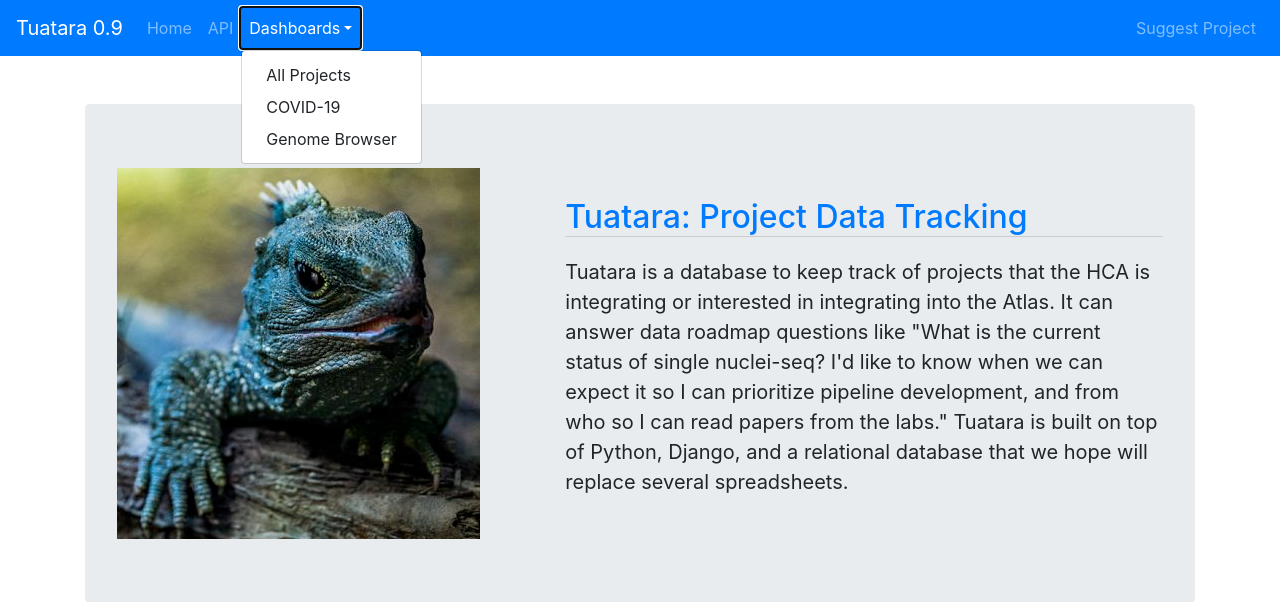
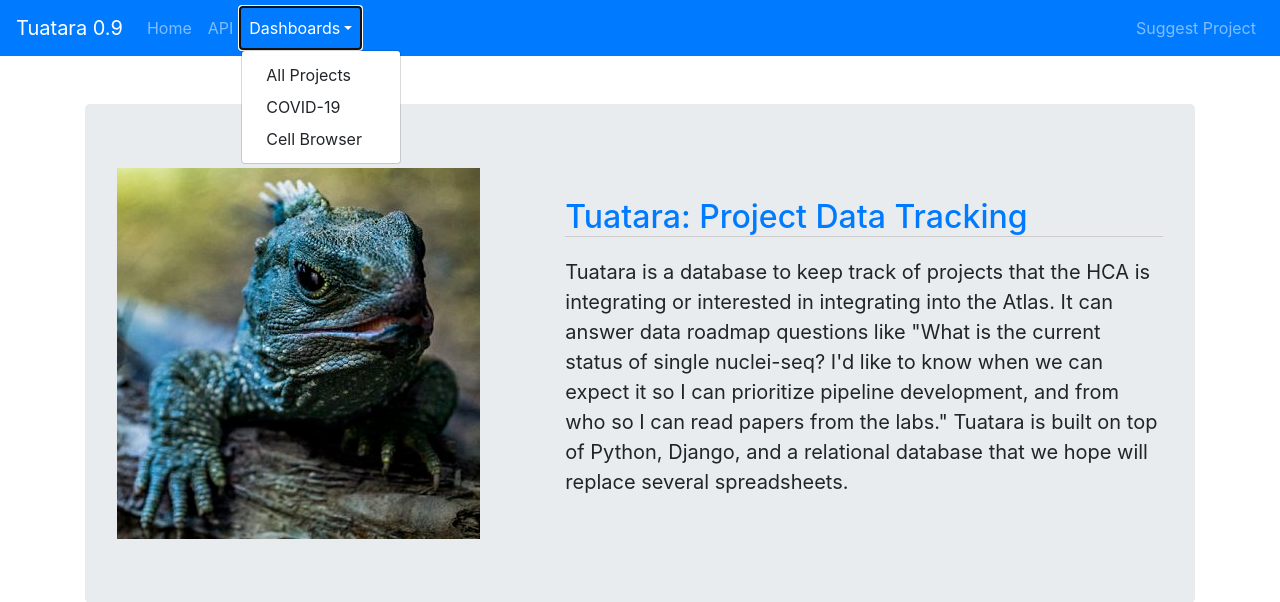
Before and after one commit to gi-kent-content/hca-tuatara, a Django app: page / in a window 1280 px wide, after a click on "Dashboards". Shown: the top 602 px of the page. Run offline with Django 3.2, Linux system fonts and the light colour scheme; some libraries are stand-ins or nearby versions.

Commit message:
Cell Browser Dashboard: Fixed navbar name.

```diff
--- a/templates/hcat/base_site.html
+++ b/templates/hcat/base_site.html
@@ -40,7 +40,7 @@
                     <div class="dropdown-menu" aria-labelledby="navbarDropdown">
                         <a class="dropdown-item" href="{% url 'hcat:project_all_list' %}">All Projects</a>
                         <a class="dropdown-item" href="{% url 'hcat:covid_project_list' %}">COVID-19</a>
-                        <a class="dropdown-item" href="{% url 'hcat:cbrowser_project_list' %}">Genome Browser</a>
+                        <a class="dropdown-item" href="{% url 'hcat:cbrowser_project_list' %}">Cell Browser</a>
                     </div>
                 </li>
             </ul>
```
